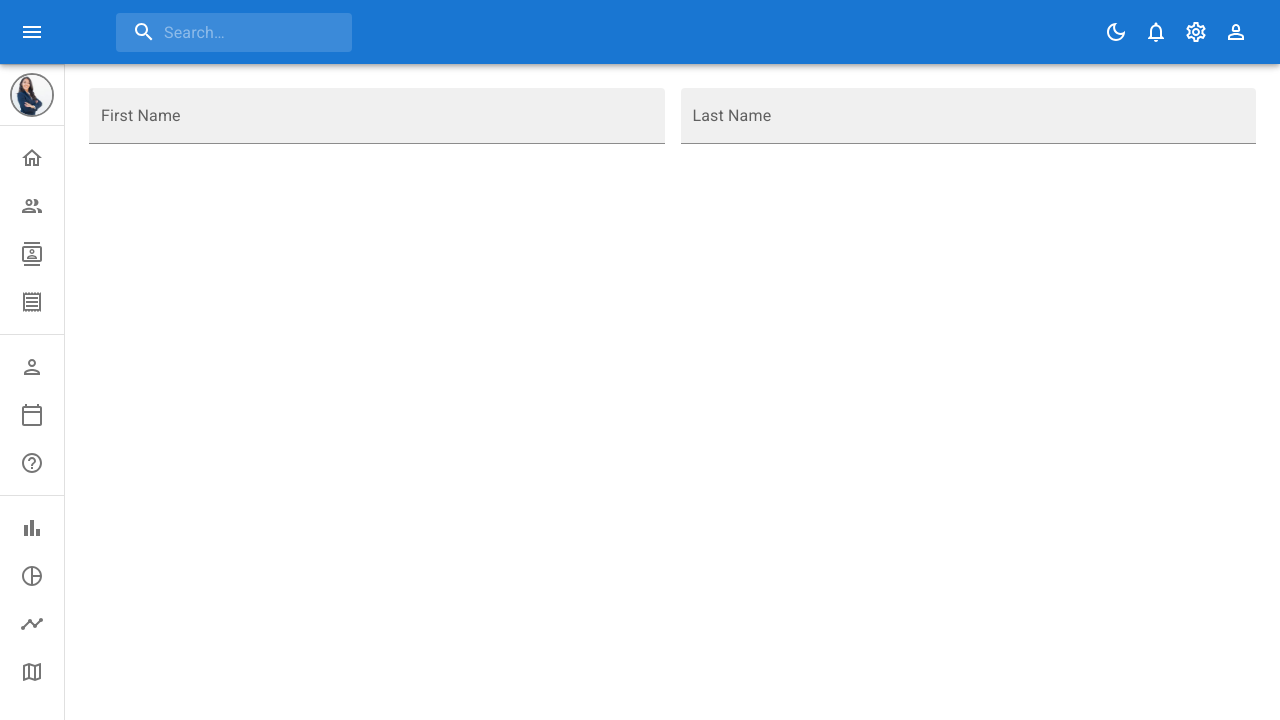
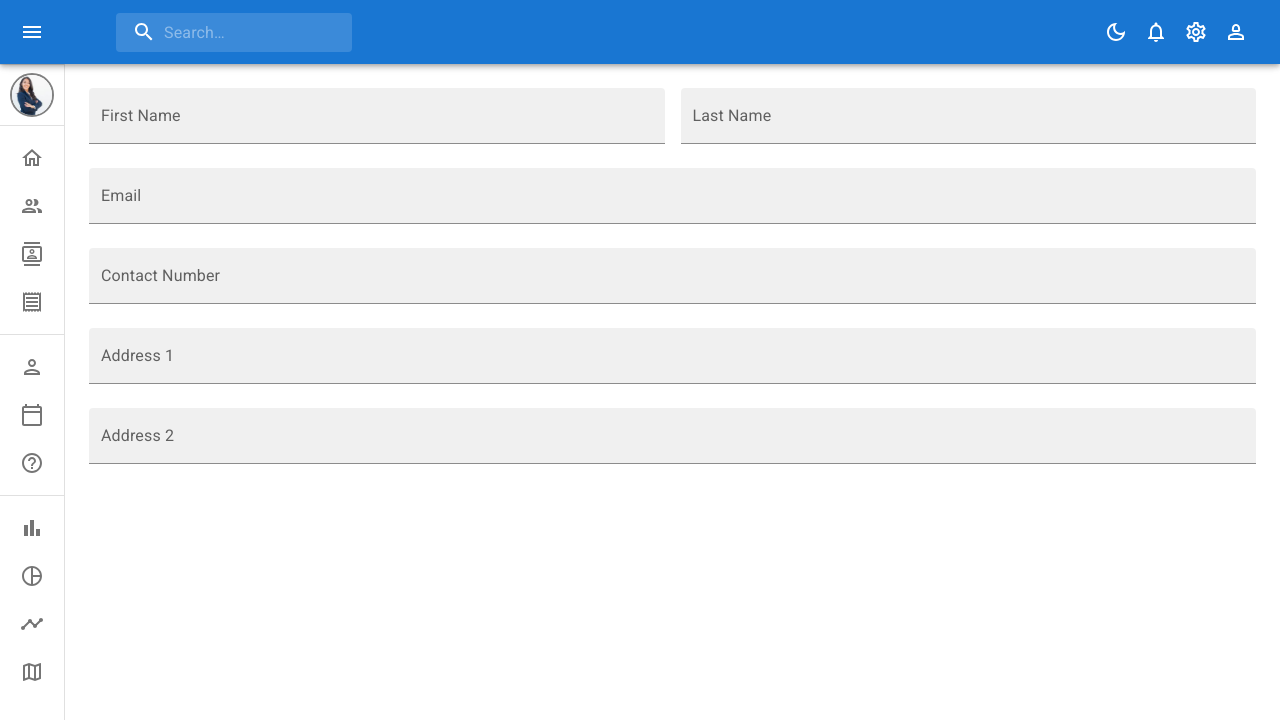
Before and after one commit to saramahmoud55/Admin-Dashboard, a React (Vite) app: page /form in a window 1280 px wide. Shown: the top 720 px of the page. Built offline with nearby package versions, Linux system fonts and the light colour scheme.

Commit message:
creating form page

```diff
--- a/src/Pages/form/Form.jsx
+++ b/src/Pages/form/Form.jsx
@@ -18,7 +18,10 @@ function Form() {
         <TextField sx={{flex:1}} label="First Name" variant="filled" />
         <TextField sx={{flex:1}} label="Last Name" variant="filled" />
       </Stack>
-
+      <TextField  label="Email" variant="filled" />
+      <TextField  label="Contact Number" variant="filled" />
+      <TextField  label="Address 1" variant="filled" />
+      <TextField  label="Address 2" variant="filled" />
     </Box>
   );
 }
```
